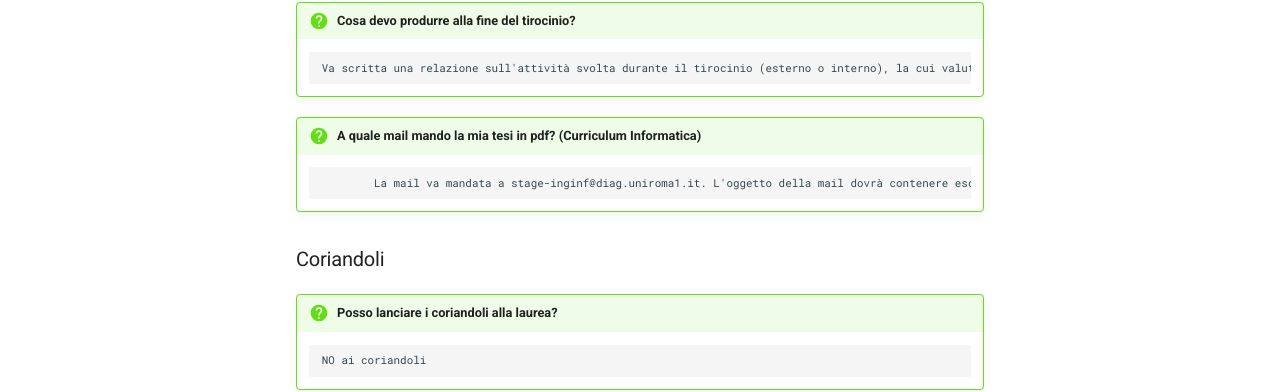
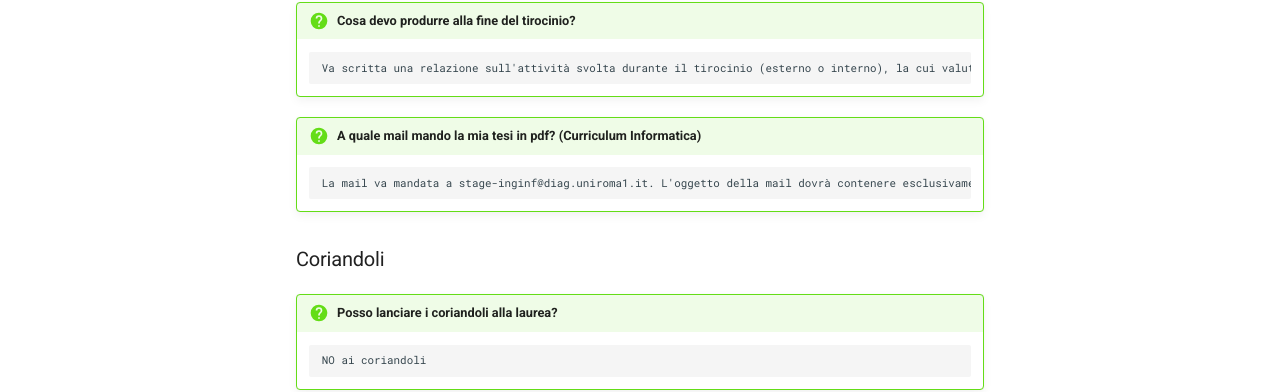
Before and after one commit to universityigi/faqs, an MkDocs documentation site: the page built from docs/laurea.md, in a window 1280 px wide and 900 px high, scrolled down 2055 px. Shown: the part 492-884 px from the top of the window. Built offline with MkDocs 1.6.1 and Material for MkDocs 9.7.7, drawn with Linux system fonts in a browser that asks for light colours; some of the changed text lies outside the part shown.

```diff
--- a/docs/laurea.md
+++ b/docs/laurea.md
@@ -82,7 +82,7 @@
 
 !!! question "A quale mail mando la mia tesi in pdf? (Curriculum Informatica)"
 
-		La mail va mandata a prova-finale-inginf@diag.uniroma1.it. L'oggetto della mail dovrà contenere esclusivamente nome, cognome e matricola dello studente laureando. Il file allegato dovrà avere un nome formattato secondo lo schema "relazione_\<cognome\>\_\<nome\>_\<matricola\>.pdf"
+		La mail va mandata a prova-finale-inginf@diag.uniroma1.it. L'oggetto della mail dovrà contenere esclusivamente nome, cognome e matricola dello studente laureando. Il file allegato dovrà avere un nome formattato secondo lo schema relazione_<cognome\>\_<nome\>_<matricola\>.pdf
 
 ### Tesi Tirocinio
 
@@ -96,7 +96,7 @@
 
 !!! question "A quale mail mando la mia tesi in pdf? (Curriculum Informatica)"
 
-                La mail va mandata a stage-inginf@diag.uniroma1.it. L'oggetto della mail dovrà contenere esclusivamente nome, cognome e matricola dello studente laureando. Il file allegato dovrà avere un nome formattato secondo lo schema relazione_\<cognome\>\_\<nome\>_\<matricola\>.pdf.
+		La mail va mandata a stage-inginf@diag.uniroma1.it. L'oggetto della mail dovrà contenere esclusivamente nome, cognome e matricola dello studente laureando. Il file allegato dovrà avere un nome formattato secondo lo schema relazione_<cognome\>\_<nome\>_<matricola\>.pdf
 
 ### Coriandoli
 
```
